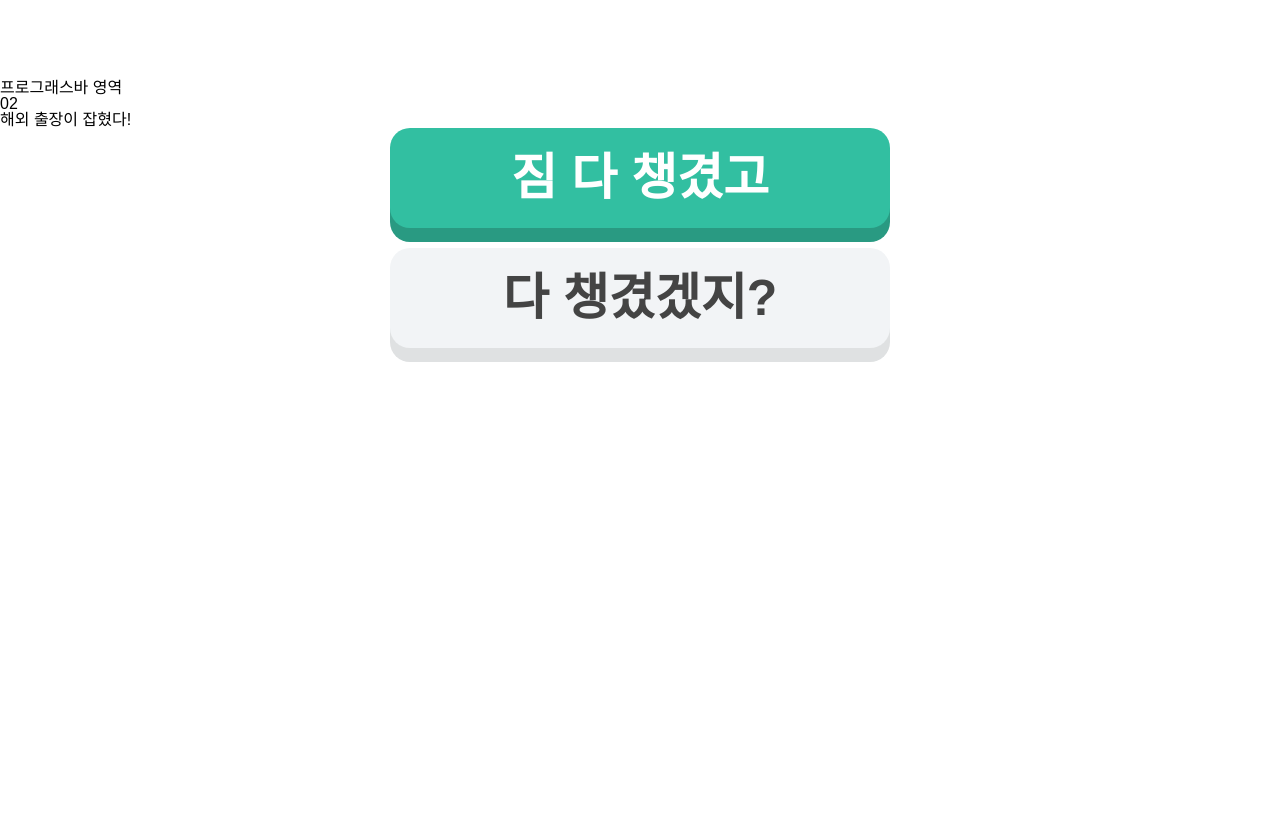
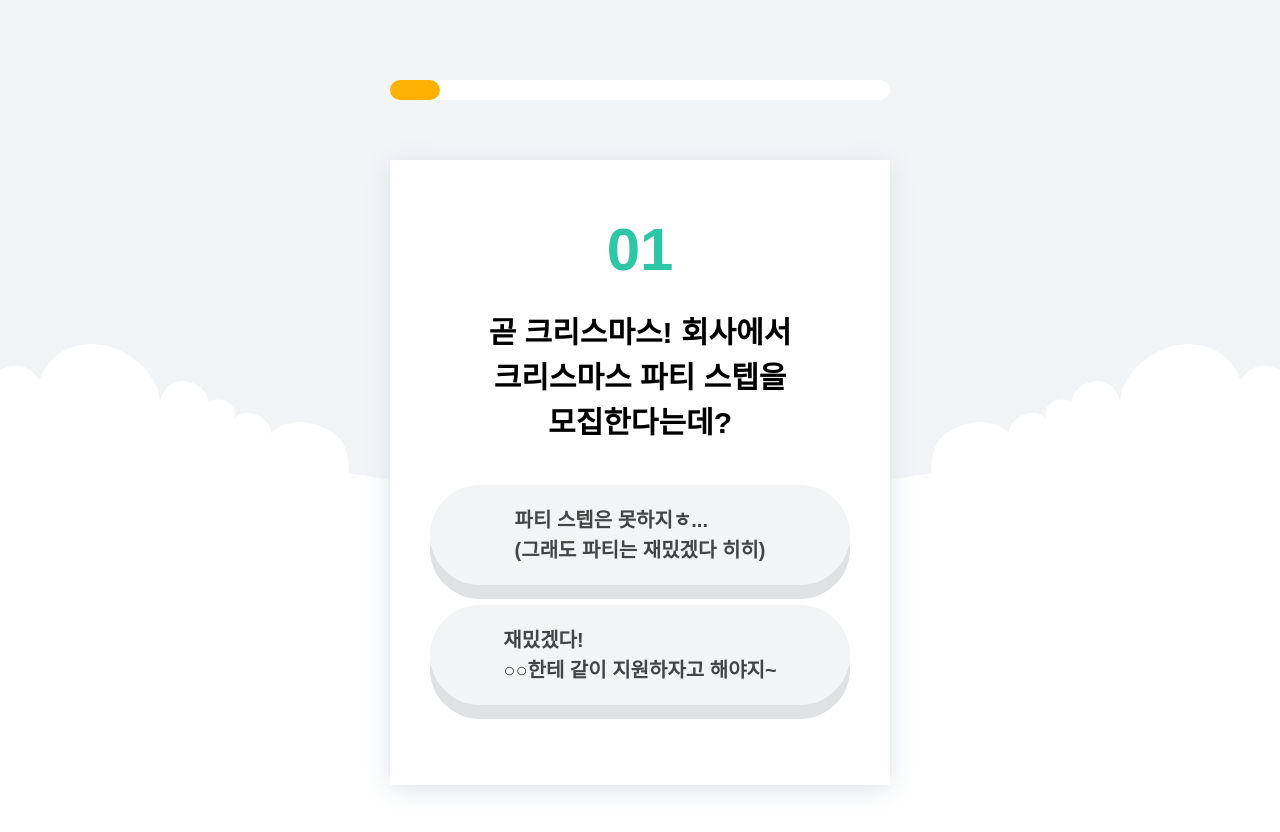
Before and after one commit to lminjiii/lminjiii.github.io, a plain HTML site: page question.html in a window 1280 px wide. Before the commit the page ends 800 px from the top, so only its background shows below. Drawn offline with nearby package versions, Linux system fonts and the light colour scheme; a web font is replaced by a local one.

Commit message:
질문페이지 완성

```diff
--- a/css/common.css
+++ b/css/common.css
@@ -72,6 +72,7 @@ img {
   background-color: #F2F4F6;
   box-shadow: 0 14px 0 #DFE1E2;
   color: #444;
+  line-height: 1.5;
 }
 
 .btn-gray:active {
--- /dev/null
+++ b/css/question.css
@@ -0,0 +1,54 @@
+body {
+  background-image: url('../images/questions_bg.jpg');
+  background-position: top center;
+  background-repeat: no-repeat;
+}
+
+.progress {
+  height: 20px;
+  background-color: #fff;
+  margin-left: auto;
+  margin-right: auto;
+  max-width: 500px;
+  border-radius: 10px;
+  margin-bottom: 60px;
+}
+
+.progress .value {
+  background-color: #ffb103;
+  width: 30%;
+  height: 20px;
+  border-radius: 10px;
+  transition: 0.2s;
+}
+
+.question-box {
+  background-color: #fff;
+  max-width: 420px;
+  padding: 60px 40px;
+  margin-left: auto;
+  margin-right: auto;
+  box-shadow: 0 4px 25px #DDE2E8;
+}
+
+.question-box .number {
+  font-size: 60px;
+  font-weight: 900;
+  text-align: center;
+  color: #2EC7A6;
+  margin-bottom: 30px;
+}
+
+.question-box .question {
+  font-size: 30px;
+  font-weight: 700;
+  text-align: center;
+  line-height: 1.5;
+  margin-bottom: 40px;
+}
+
+.question-box .choice {
+  border-radius: 120px;
+  font-size: 20px;
+
+}
--- /dev/null
+++ b/js/question.js
@@ -0,0 +1,67 @@
+// data.js 를 참조해서 작업
+
+import { questions } from './data.js';
+
+const numberElement = document.querySelector('.number');
+const quertionElement = document.querySelector('.question')
+const choice1 = document.querySelector('.choice1');
+const choice2 = document.querySelector('.choice2');
+const progressValue = document.querySelector('.value');
+
+// 현재 문제 번호를 변수로 만들자
+let currentNumber = 0;
+
+// mbti 결과를 저장할 변수
+let mbti = '';
+
+function rederQuestion() {
+  let question = questions[currentNumber];
+// data.js 의 첫번째 질문의 번호
+numberElement.innerHTML = question.number;
+quertionElement.innerHTML = question.question;
+choice1.innerHTML = question.choices[0].text;
+choice2.innerHTML = question.choices[1].text;
+progressValue.style.width = ((currentNumber + 1) * 10) + '%';
+}
+
+/// 현재 페이지 로딩 시 실행되는 스크립트
+rederQuestion();
+
+
+// 처리 절차
+// 1. 어느 버튼이 눌렸는지 확인 (이벤트 리스너 달아줘야 함)
+// 2. 아래쪽 버튼 두개 중 한개를 클릭하면
+// --- 다음 문제를 보여줘 ...
+// --- MBTI 타입을 저장 ...
+
+// 버튼에 이벤트 리스너 달기
+choice1.addEventListener('click',
+  // 콜백 함수 (Callback function)
+  function () {
+    nextquertion(0)
+  });
+choice2.addEventListener('click',
+  () => {nextquertion(1)});
+
+function nextquertion (choice) {
+  // 1. mbti = irtj;
+  // 2. 10문제 문항을 모두 선택하면
+  //    문제가 없습니다. ==> alert 출력
+
+  // 전체 배열의 수를 출력
+  if(currentNumber < (questions.length-1)) {
+    let question = questions[currentNumber];
+
+      // mbti 결과 생성(버튼 눌렀을 때 처리--보류)
+  mbti = mbti + question.choices[choice].value
+  console.log("MBTI : " + mbti)
+
+  currentNumber ++;
+
+  rederQuestion();
+  }else {
+    //mbti 검사 결과를 보여줄 페이지로 이동
+    window.location.href = '../results.html?str=' + mbti + '&name=장원영';
+    return;
+  }
+};
--- a/question.html
+++ b/question.html
@@ -6,19 +6,30 @@
   <link rel="stylesheet" href="https://cdn.jsdelivr.net/npm/reset-css@5.0.2/reset.min.css">
 
   <link rel="stylesheet" as="style" crossorigin href="https://cdn.jsdelivr.net/gh/orioncactus/pretendard@v1.3.9/dist/web/variable/pretendardvariable-dynamic-subset.min.css" />
-
+  <!-- 사용자 정의 css 링크 -->
   <link rel="stylesheet" href="./css/common.css">
+  <link rel="stylesheet" href="./css/question.css">
+  <!-- 자바스크립트 링크 -->
+   <script type="module" src="./js/question.js"></script>
   <title>Document</title>
 </head>
 <body>
   <div class="progress">
-    <div class="value">프로그래스바 영역</div>
+    <div class="value"></div>
   </div>
   <div class="question-box">
     <div class="number">02</div>
     <div class="question">해외 출장이 잡혔다!</div>
-    <div class="btn btn-green">짐 다 챙겼고</div>
-    <div class="btn btn-gray">다 챙겼겠지?</div>
+    <div class="btn btn-gray choice choice1">
+      짐 다 챙겼고 일찍 자야지~
+    </div>
+    <div class="btn btn-gray choice choice2">
+      다 챙겼겠지?
+      <br>여분 옷을 좀 더 챙길까..(뒤척뒤척)
+    </div>
   </div>
+  <script>
+
+  </script>
 </body>
 </html>
```
Also changed, not shown: results.html (added, +12 -0 lines).
